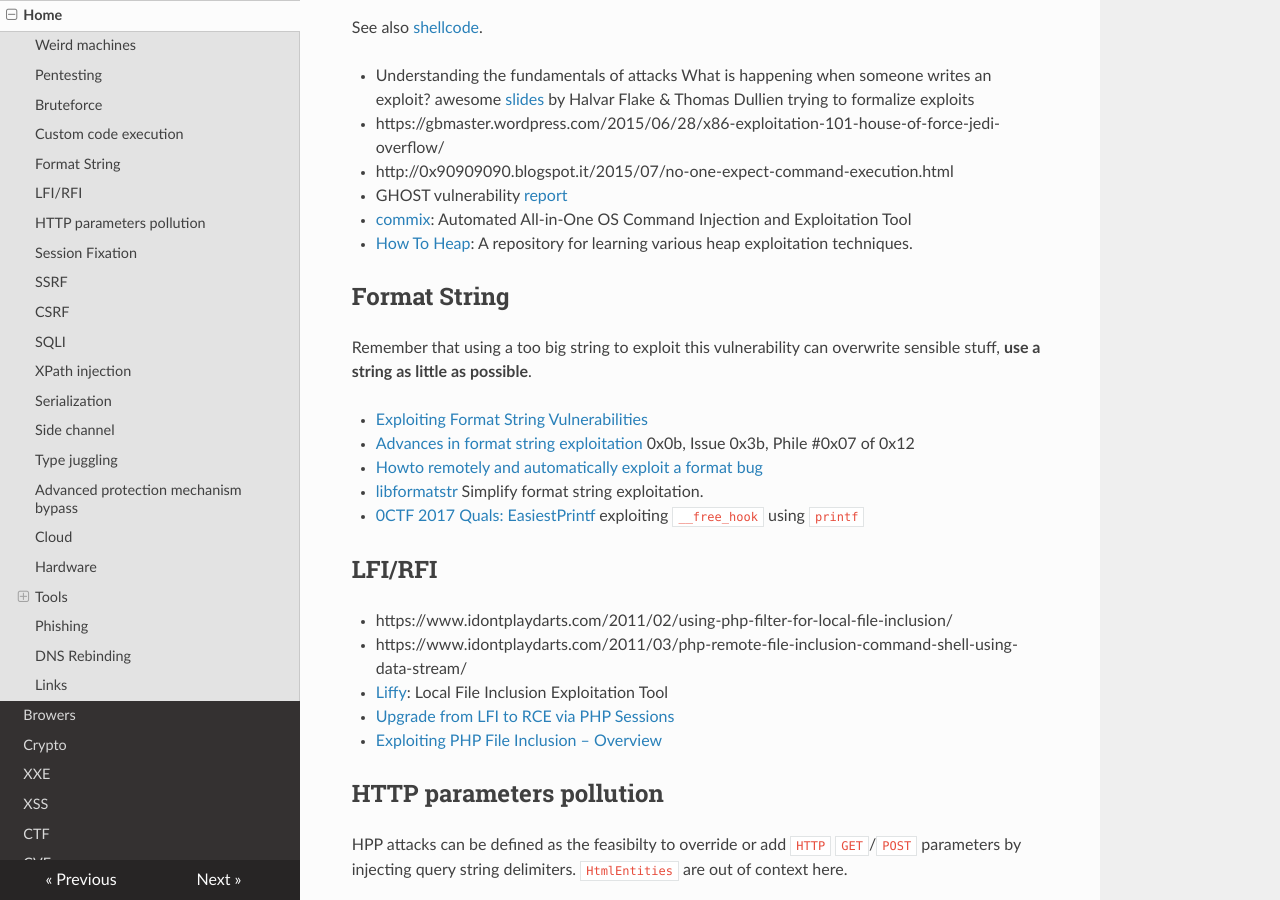
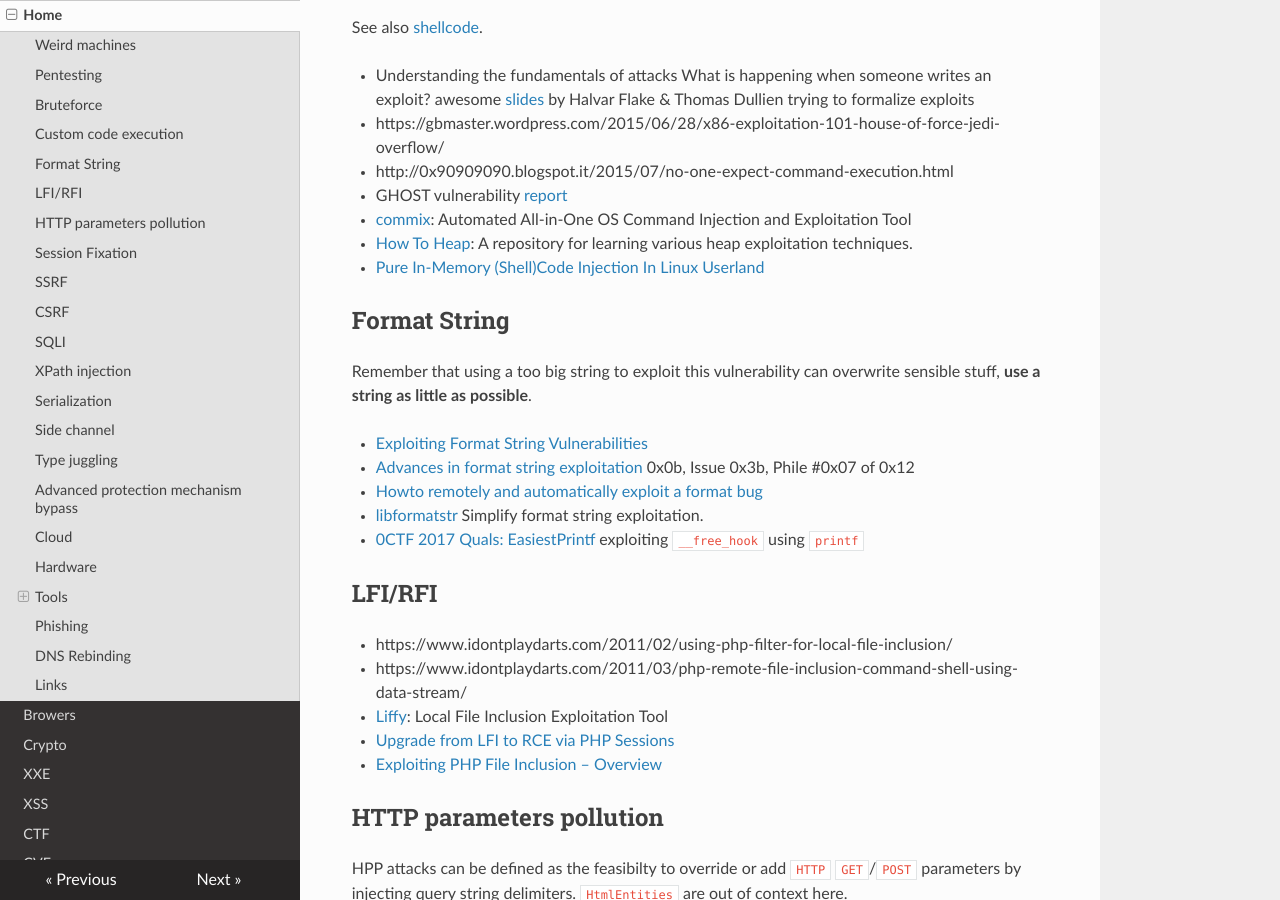
Before and after one commit to gipi/low-level, an MkDocs documentation site: the page built from docs/security/index.md, in a window 1280 px wide and 900 px high, scrolled down 1866 px. Built offline with MkDocs 1.6.1, drawn with Linux system fonts in a browser that asks for light colours; nearby versions of some CDN libraries; old or Windows-style settings are respelled for this version of MkDocs.

Commit message:
Update index.md

```diff
--- a/docs/security/index.md
+++ b/docs/security/index.md
@@ -80,6 +80,7 @@ See also [shellcode](/shellcode/).
  - GHOST vulnerability [report](http://www.openwall.com/lists/oss-security/2015/01/27/9)
  - [commix](https://github.com/stasinopoulos/commix): Automated All-in-One OS Command Injection and Exploitation Tool
  - [How To Heap](https://github.com/shellphish/how2heap): A repository for learning various heap exploitation techniques.
+ - [Pure In-Memory (Shell)Code Injection In Linux Userland](https://blog.sektor7.net/#!res/2018/pure-in-memory-linux.md)
 
 ## Format String
 
```
